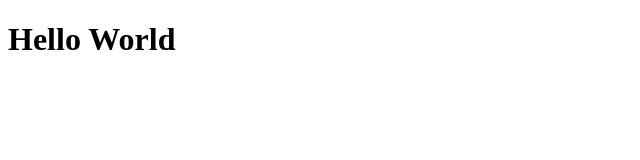
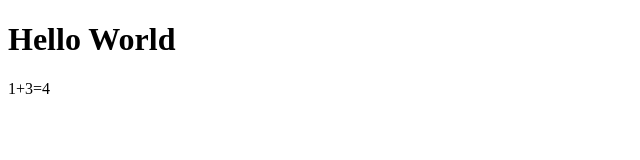
Before and after one commit to wwwsaidthat/Git-Example-Remote2, a plain HTML site: page index.html in a window 1280 px wide. Shown: the full height of the page, 0-640 px from the left. Drawn offline with Linux system fonts and the light colour scheme.

Commit message:
Modified math2

```diff
--- a/index.html
+++ b/index.html
@@ -9,5 +9,6 @@
 </head>
 <body>
    <h1> Hello World</h1>
+   <p>1+3=4
 </body>
 </html>
```
